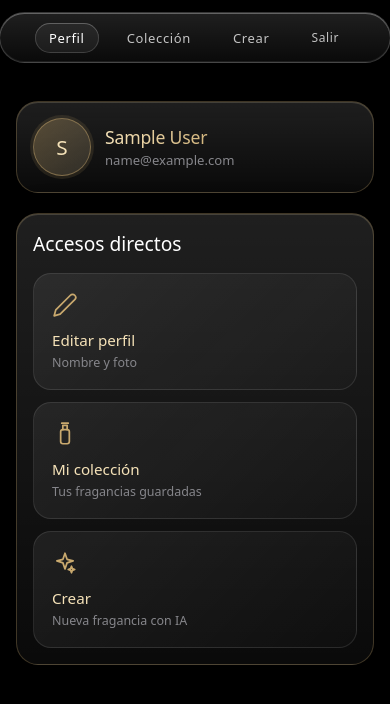
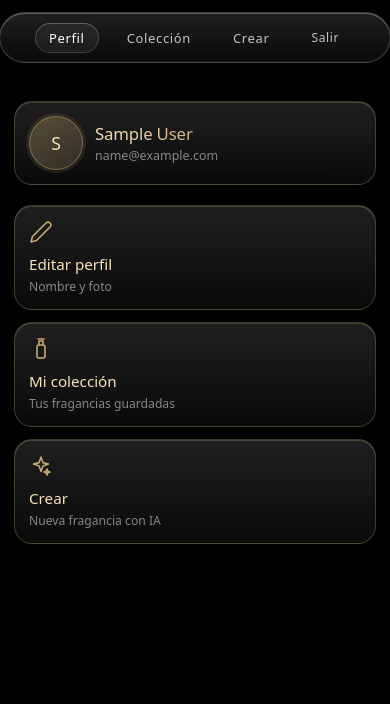
Before and after one commit to Jcrc2208/SMART-COBOT-PLATFORM, a React (Vite) app in the folder frontend/: page /perfil in a window 390 px wide. Shown: the top 704 px of the page. Built offline with nearby package versions, Linux system fonts and the light colour scheme; no server answers; sample sign-in values are in the browser's storage.

Commit message:
Cambios en diseño de pefil

```diff
--- a/frontend/src/components/Perfil.jsx
+++ b/frontend/src/components/Perfil.jsx
@@ -38,8 +38,6 @@ export default function Perfil() {
         </div>
       </section>
 
-      <section className="profile-section">
-        <h3>Accesos directos</h3>
       <div className="shortcuts-grid">
         <button type="button" className="shortcut-tile" onClick={startEdit}>
           <svg className="shortcut-icon" viewBox="0 0 24 24" fill="none" stroke="currentColor" strokeWidth="1.6" strokeLinecap="round" strokeLinejoin="round">
@@ -65,7 +63,6 @@ export default function Perfil() {
           <span className="shortcut-desc">Nueva fragancia con IA</span>
         </Link>
       </div>
-      </section>
 
       {editing && (
         <form className="profile-section edit-form" onSubmit={save}>
--- a/frontend/src/components/profile.css
+++ b/frontend/src/components/profile.css
@@ -15,9 +15,10 @@
 
 .profile-card,
 .profile-stats,
-.profile-section {
-  padding: clamp(16px, 2.4vw, 22px);
-  border-radius: 22px;
+.profile-section,
+.shortcut-tile {
+  padding: clamp(14px, 1.6vw, 22px);
+  border-radius: clamp(18px, 1.6vw, 22px);
   background: linear-gradient(
     rgba(255, 255, 255, 0.12),
     rgba(255, 255, 255, 0.04)
@@ -36,9 +37,13 @@
   gap: 14px;
 }
 
+.profile-card > div {
+  min-width: 0;
+}
+
 .profile-avatar {
-  width: clamp(56px, 7vw, 68px);
-  height: clamp(56px, 7vw, 68px);
+  width: clamp(48px, 5vw, 68px);
+  height: clamp(48px, 5vw, 68px);
   border-radius: 50%;
   object-fit: cover;
   border: 2px solid rgba(201, 169, 110, 0.55);
@@ -58,7 +63,7 @@
 .profile-name {
   margin: 0 0 2px;
   font-weight: 500;
-  font-size: clamp(1.1rem, 2vw, 1.35rem);
+  font-size: clamp(1.05rem, 1.6vw, 1.3rem);
   letter-spacing: -0.01em;
   background: linear-gradient(90deg, #f5e2b8, #c9a96e);
   -webkit-background-clip: text;
@@ -69,7 +74,8 @@
 .profile-email {
   margin: 0;
   color: #86868b;
-  font-size: 0.82rem;
+  font-size: clamp(0.78rem, 1.4vw, 0.95rem);
+  overflow-wrap: anywhere;
 }
 
 .profile-stats {
@@ -163,8 +169,8 @@
 
 .shortcuts-grid {
   display: grid;
-  grid-template-columns: repeat(auto-fit, minmax(160px, 1fr));
-  gap: 12px;
+  grid-template-columns: repeat(auto-fit, minmax(min(100%, 220px), 1fr));
+  gap: clamp(12px, 1.6vw, 20px);
 }
 
 .shortcut-tile {
@@ -172,10 +178,6 @@
   flex-direction: column;
   align-items: flex-start;
   gap: 4px;
-  padding: 18px;
-  border-radius: 18px;
-  border: 1px solid rgba(255, 255, 255, 0.1);
-  background: linear-gradient(135deg, rgba(255, 255, 255, 0.07), rgba(255, 255, 255, 0.02));
   color: #f5f5f7;
   text-decoration: none;
   cursor: pointer;
@@ -184,32 +186,32 @@
   transition:
     transform 0.2s ease,
     border-color 0.2s ease,
-    background 0.2s ease,
     box-shadow 0.2s ease;
 }
 
 .shortcut-tile:hover {
   transform: translateY(-3px);
   border-color: rgba(201, 169, 110, 0.55);
-  background: linear-gradient(135deg, rgba(201, 169, 110, 0.16), rgba(201, 169, 110, 0.05));
-  box-shadow: 0 10px 28px rgba(0, 0, 0, 0.35);
+  box-shadow:
+    0 16px 48px rgba(0, 0, 0, 0.4),
+    inset 0 1px 0 rgba(245, 226, 184, 0.18);
 }
 
 .shortcut-icon {
-  width: 26px;
-  height: 26px;
-  margin-bottom: 8px;
+  width: clamp(24px, 2vw, 28px);
+  height: clamp(24px, 2vw, 28px);
+  margin-bottom: clamp(6px, 0.8vw, 10px);
   color: #c9a96e;
 }
 
 .shortcut-label {
-  font-size: 0.95rem;
+  font-size: clamp(0.95rem, 1.1vw, 1.05rem);
   font-weight: 500;
   color: #f5e2b8;
 }
 
 .shortcut-desc {
-  font-size: 0.78rem;
+  font-size: clamp(0.76rem, 0.9vw, 0.85rem);
   color: #86868b;
 }
 
@@ -245,10 +247,39 @@
   background: rgba(201, 169, 110, 0.14);
 }
 
+/* ---------- Pantallas grandes ---------- */
+
+@media (min-width: 1024px) {
+  .shortcuts-grid {
+    grid-template-columns: repeat(3, minmax(0, 300px));
+    justify-content: center;
+  }
+}
+
 /* ---------- Móvil ---------- */
 
 @media (max-width: 520px) {
-  .profile-stats {
+  .profile.panel {
+    padding-left: 14px;
+    padding-right: 14px;
+  }
+
+  .profile-card {
+    gap: 12px;
+  }
+
+  .profile-avatar,
+  .profile-avatar-fallback {
+    width: 52px;
+    height: 52px;
+    font-size: 1.1rem;
+  }
+
+  .profile-name {
+    font-size: 1.05rem;
+  }
+  .profile-stats,
+  .shortcuts-grid {
     grid-template-columns: 1fr;
   }
 
@@ -261,8 +292,8 @@
     width: 100%;
   }
 
-  .shortcuts-grid {
-    grid-template-columns: 1fr;
+  .edit-field input {
+    font-size: 16px; /* evita el zoom automático en iOS */
   }
 }
 
@@ -277,4 +308,9 @@
   .btn-ghost:active {
     background: rgba(201, 169, 110, 0.22);
   }
+
+  .shortcut-tile:active {
+    transform: none;
+    background: rgba(201, 169, 110, 0.14);
+  }
 }
```
Lines whose indentation alone changed are shown as unchanged.
